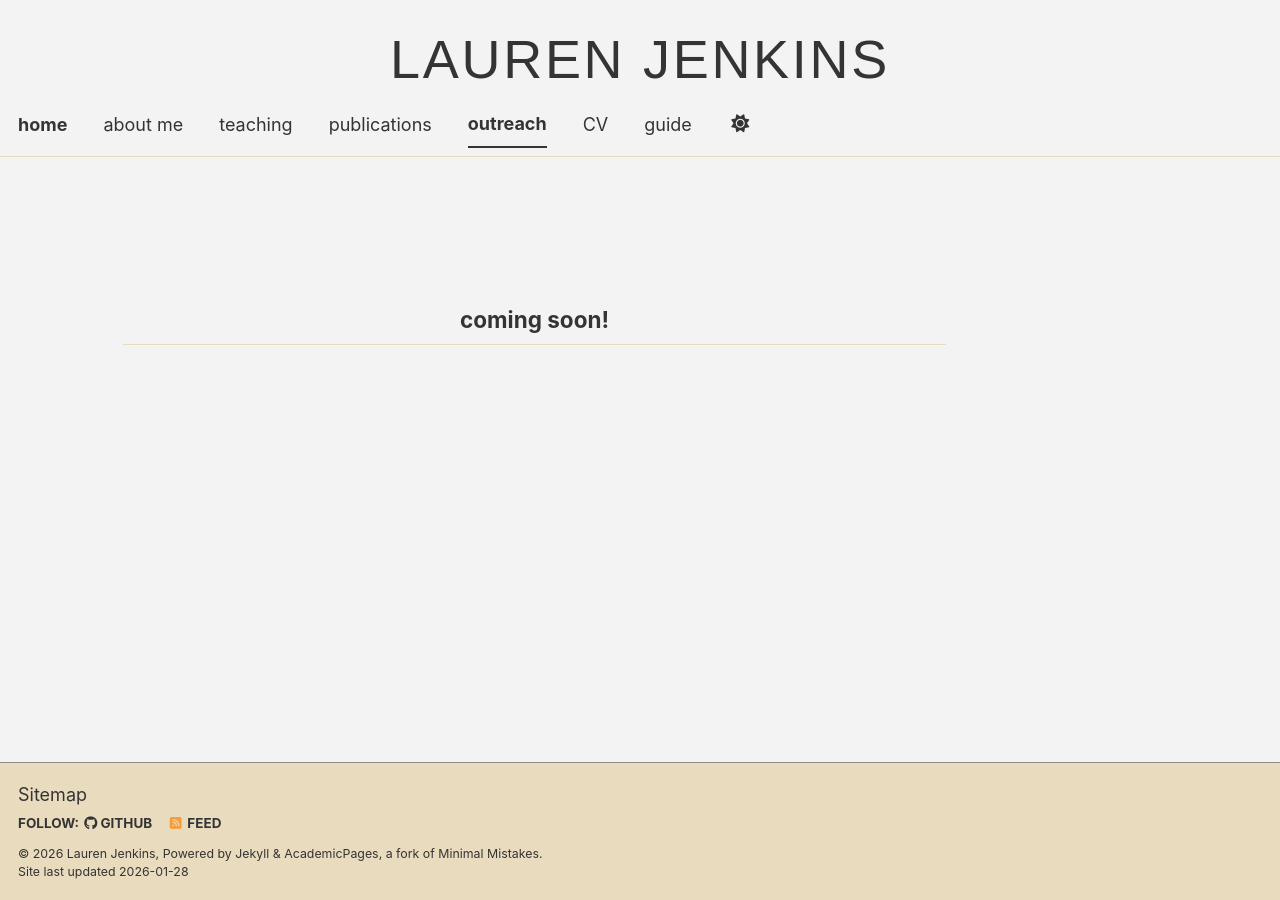
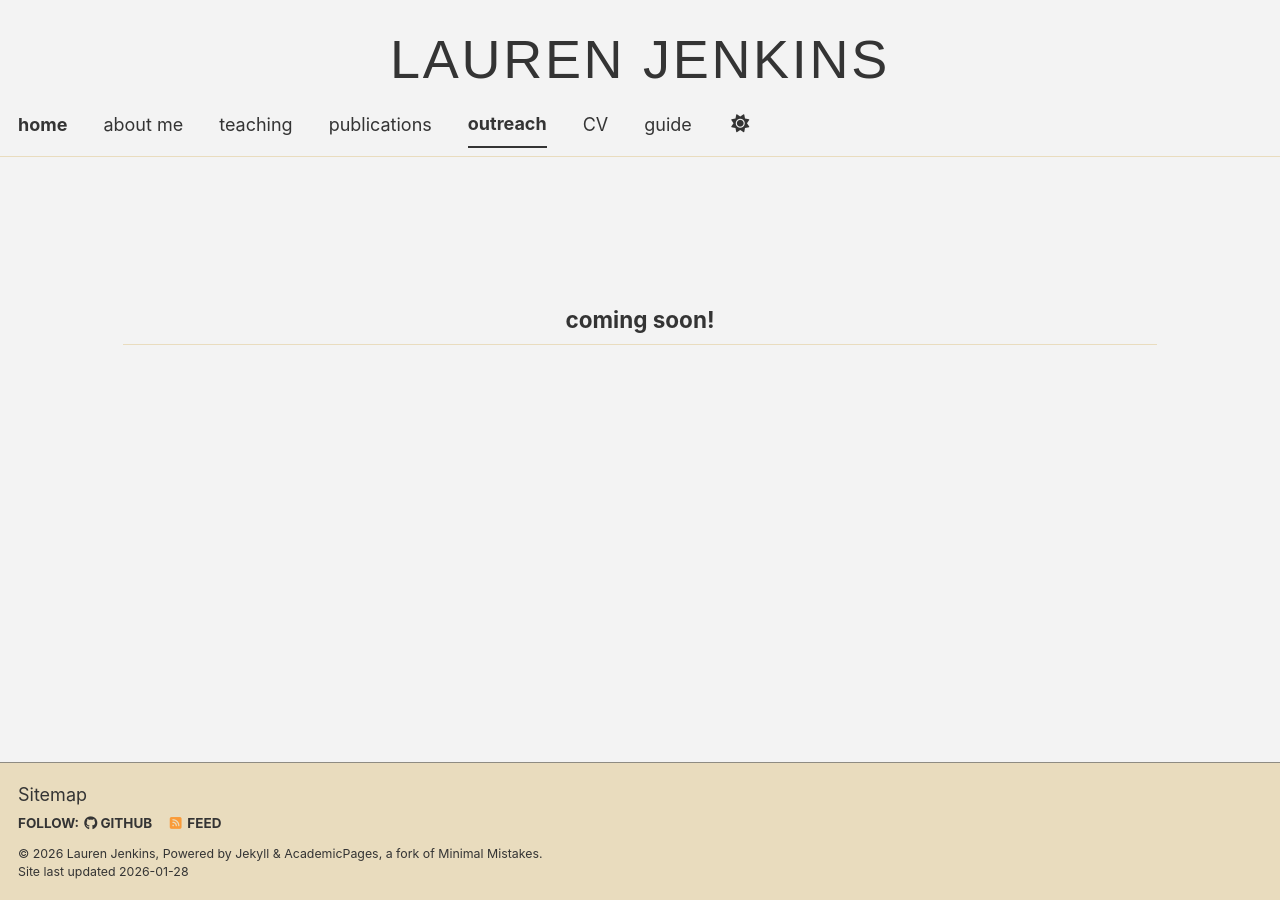
Before and after one commit to jenkinslauren/jenkinslauren.github.io, a Jekyll site: the page built from _pages/outreach.html, in a window 1280 px wide. Built offline with Jekyll 4.4.1, drawn with Linux system fonts in a browser that asks for light colours; some web fonts are replaced; a script bundle is joined from its source files by our own code; library files that are not in the unit come from our copies.

Commit message:
centering

```diff
--- a/_sass/layout/_page.scss
+++ b/_sass/layout/_page.scss
@@ -19,8 +19,10 @@
 .page {
   @include breakpoint($large) {
     @include span(10 of 12);
-    @include prefix(1 of 12);
-    @include suffix(1 of 12);
+    margin: 0 auto;
+    float: none;
+    @include prefix(0);
+    @include suffix(0);
   }
 
   .page__inner-wrap {
```
